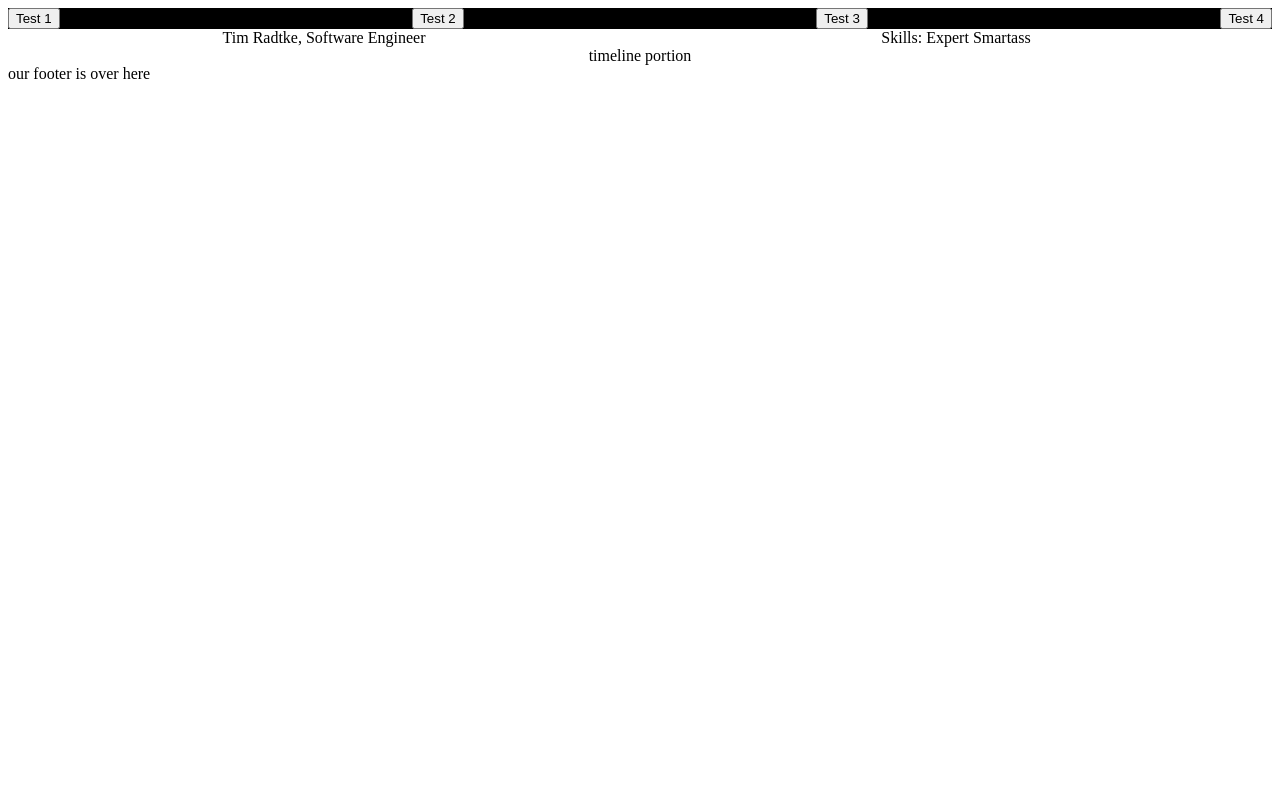
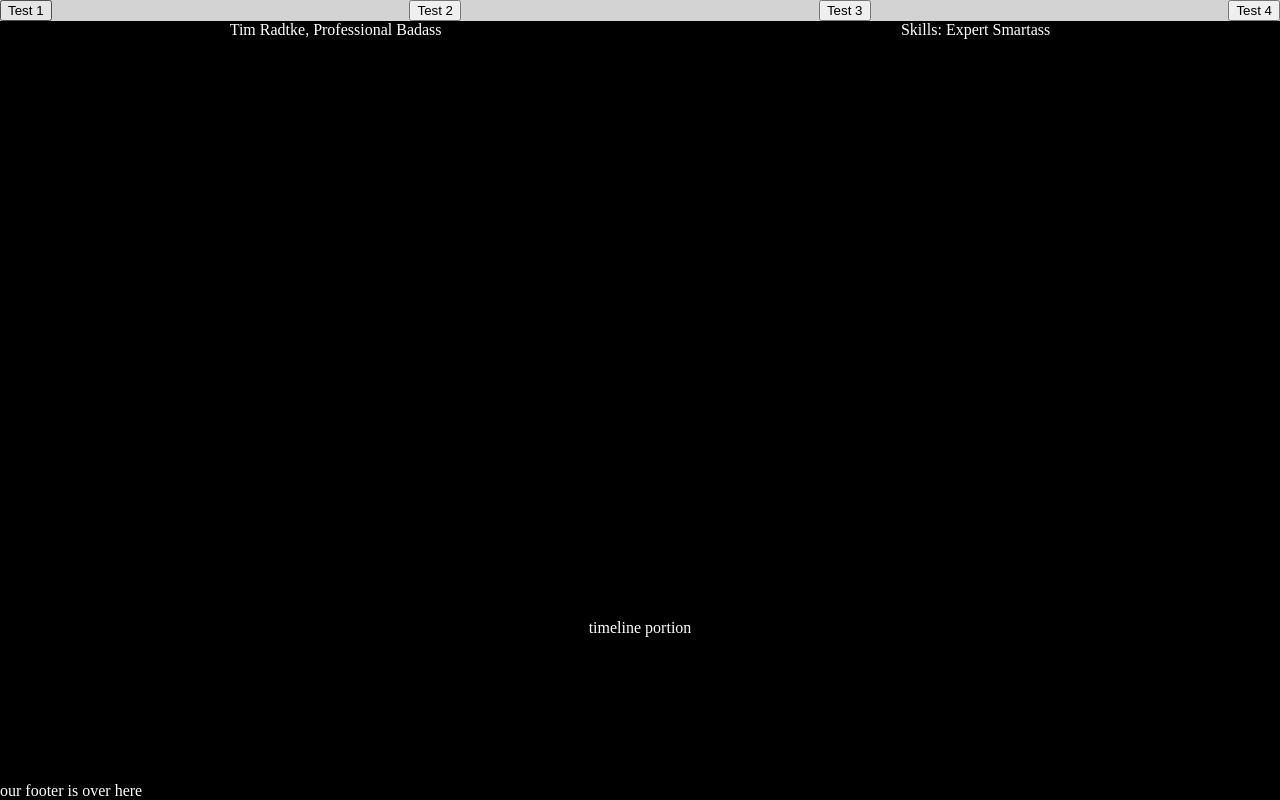
Before and after one commit to timotah/portfolio, a website: page public/fresh.html in a window 1280 px wide. Drawn offline with Linux system fonts and the light colour scheme.

Commit message:
figuring out layout internals

```diff
--- a/public/fresh.html
+++ b/public/fresh.html
@@ -6,7 +6,7 @@
     <link rel="stylesheet" href="global.css" />
     <title>timotah</title>
   </head>
-  <body>
+  <body class="flex-column">
     <header class="flex-row nav-section">
       <nav class="flex-row navigation">
         <!-- right now I am rewriting the css that i did in the browser, ss in my desktop -->
@@ -20,8 +20,11 @@
     <!-- contains all resume info and timeline -->
     <main class="flex-column main-section">
       <section class="flex-row resume">
-        <article class="flex-column name-title">Tim Radtke, Software Engineer</article>
-        <article class="flex-column skills">Skills: Expert Smartass</article>
+        <article class="col-tile">
+          <!-- actual square of information here -->
+          <div>Tim Radtke, Professional Badass</div>
+        </article>
+        <article class="col-tile">Skills: Expert Smartass</article>
       </section>
       <section class="flex-row timeline"><div>timeline portion</div></section>
     </main>
--- a/public/global.css
+++ b/public/global.css
@@ -1,16 +1,9 @@
 @import url(node_modules/@fortawesome/fontawesome-free/css/all.min.css);
-
-* {
-  overflow: hidden;
-}
-
-/* utility classes */
 
 /* always allow flex containers to be defined by the first utility classes, increases readability for me on the template when visualizing layout */
 .flex-row {
   display: flex;
-  justify-content: center;
-  align-items: center;
+  flex-direction: row;
 }
 
 .flex-column {
@@ -18,41 +11,51 @@
   flex-direction: column;
 }
 
+/* general layout */
+body {
+  margin: 0;
+  padding: 0;
+  min-height: 100vh;
+  background: black;
+  color: white;
+}
+
+header {
+  flex-shrink: 0; /* don't allow header to shrink */
+}
+
+main {
+  flex: 1; /* allow main to take up all available space */
+}
+
+footer {
+  flex-shrink: 0; /* don't allow footer to shrink */
+}
+
+/* utility classes */
+
 .nav-section {
-  flex: 1;
 }
 
 .navigation {
   flex: 1;
   justify-content: space-between;
   align-items: center;
-  background: black;
-}
-
-.main-section {
-  /* 2 parts, the 2 columned 1st row, and 2nd row initial timeline */
-  flex: 1;
+  background: lightgray;
 }
 
 .resume {
   /* we want this section to take up 100% to allow for inner columns */
   width: 100%;
+  justify-content: space-around;
+  flex: 4; /* 80% space of main */
 }
 
-.name-title {
+.col-tile {
   justify-content: center;
-  align-items: center;
-  width: 100%;
-  height: 100%;
-}
-
-.skills {
-  justify-content: center;
-  align-items: center;
-  width: 100%;
-  height: 100%;
 }
 
 .timeline {
   justify-content: center;
+  flex: 1; /* 20% space of main */
 }
```
